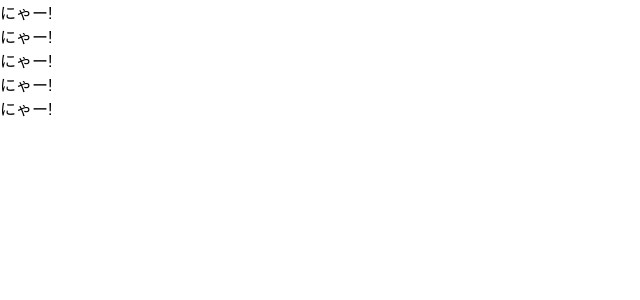
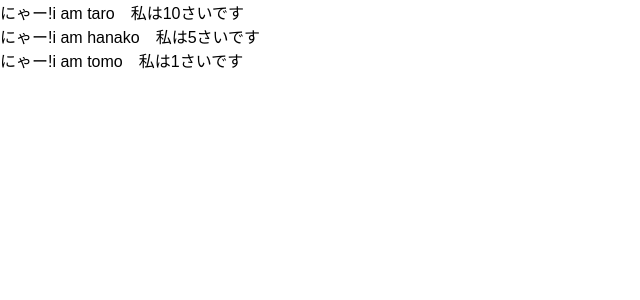
Before and after one commit to naokiuma/udemy-react-redux-crud-application, a React (Create React App) app: page / in a window 1280 px wide. Shown: the top 300 px of the page, without its empty margins (0-640 px from the left). Built offline with nearby package versions, Linux system fonts and the light colour scheme.

Commit message:
about props

```diff
--- a/src/App.js
+++ b/src/App.js
@@ -1,33 +1,37 @@
 import React, { Component } from 'react';
 
-/*
-//クラスコンポーネント
-class App extends Component {
-  render() {
-    return (
-      <React.Fragment>
-      <h1>見出しです。</h1>
-      <p>本文です</p>
-      </React.Fragment>
-    )
-  }
-}
-*/
 
+//propsは関数に渡せる値。関数側で引数にする。
 const App =() =>{
+  const profiles = [
+    {name:"taro",age:10},
+    {name:"hanako",age:5},
+    {name:"tomo"}//年齢がない場合はデフォルトpropsが使える
+  ]
   return(
   <div>
-    <Cat />
-    <Cat />
-    <Cat />
-    <Cat />
-    <Cat />
+    {
+    profiles.map((profile, index)=>{
+      return <User name={profile.name} age={profile.age} key={index}/>
+    })
+    //にゃー!i am taro　私は10さいです
+    //にゃー!i am hanako　私は5さいです
+    //にゃー!i am tomo　私は1さいです
+
+    }
   </div>
   )
 }
-//関数コンポーネント
-const Cat = () =>{
-  return <div>にゃー!</div>
+
+//関数コンポーネント。使いまわせる。
+const User = (props) =>{
+return <div>にゃー!i am {props.name}　私は{props.age}さいです</div>
 }
 
+//デフォルトprops、値が不定だった場合に利用できる
+User.defaultProps = {
+  age:1
+}
+
+
 export default App;
```
